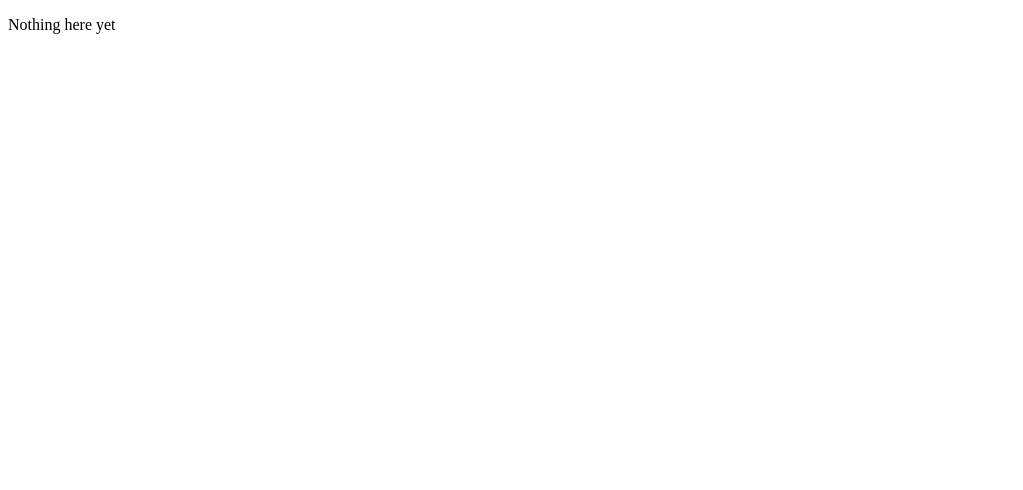
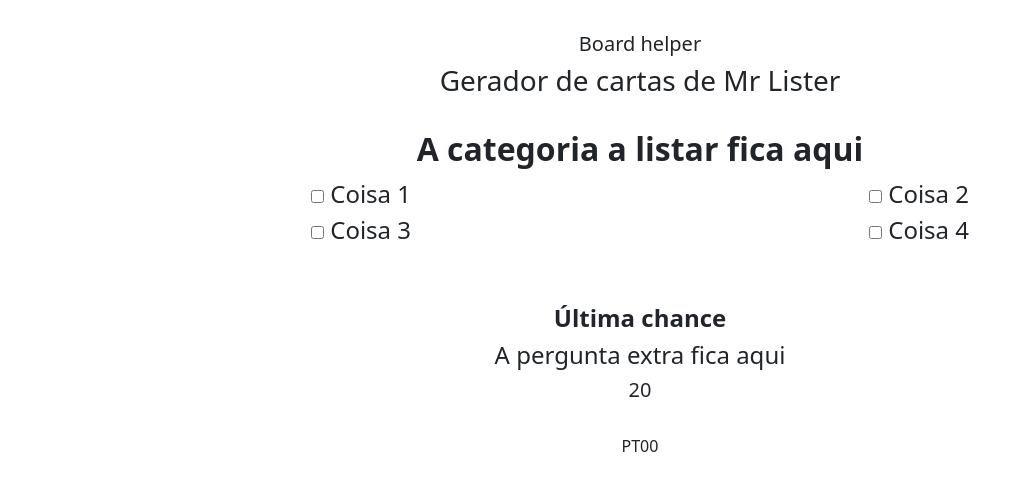
Before and after one commit to MMNeto06/.board_helper, a plain HTML site: page mrlister.html in a window 1280 px wide. Shown: the whole page, without its empty margins (0-1023 px from the left). Drawn offline with nearby package versions, Linux system fonts and the light colour scheme.

Commit message:
mr lister layout
tmb com json inicial

```diff
--- a/mrlister.html
+++ b/mrlister.html
@@ -4,8 +4,76 @@
     <meta charset="UTF-8">
     <meta name="viewport" content="width=device-width, initial-scale=1.0">
     <title>MrLister Card Generator</title>
+    <link href="https://cdnjs.cloudflare.com/ajax/libs/twitter-bootstrap/5.3.3/css/bootstrap.min.css" rel="stylesheet" />
+    <link href="https://cdnjs.cloudflare.com/ajax/libs/font-awesome/4.7.0/css/font-awesome.min.css" rel="stylesheet" />
+    <link href="stylesheet.css" rel="stylesheet" />
 </head>
 <body>
-    <p>Nothing here yet</p>
+    <div class="container text-center pt-3 mt-3">
+        <h5>Board helper</h5>
+        <h3>Gerador de cartas de Mr Lister</h3>
+        <br/>
+
+        <div class="form-group container">
+            <h4 id="question" style="font-size: xx-large;"><b>A categoria a listar fica aqui</b></h4>
+            <div class="row" id="answers">
+
+                <div class="checkbox col-md-6">
+                    <label style="font-size: x-large;">
+                        <fieldset class="form-inline">
+                            <input type="checkbox"/>
+                            Coisa 1
+                        </fieldset>
+                    </label>
+                </div>
+
+                <div class="checkbox col-md-6">
+                    <label style="font-size: x-large;">
+                        <fieldset class="form-inline">
+                            <input type="checkbox" />
+                            Coisa 2
+                        </fieldset>
+                    </label>
+                </div>
+
+                <div class="checkbox col-md-6">
+                    <label style="font-size: x-large;">
+                        <fieldset class="form-inline">
+                            <input type="checkbox" />
+                            Coisa 3
+                        </fieldset>
+                    </label>
+                </div>
+
+                <div class="checkbox col-md-6">
+                    <label style="font-size: x-large;">
+                        <fieldset class="form-inline">
+                            <input type="checkbox" />
+                            Coisa 4
+                        </fieldset>
+                    </label>
+                </div>
+
+            </div>
+        </div>
+
+        <br/>
+
+        <div class="container pt-3 mt-3">
+            <h4><b>Última chance</b></h4>
+            <h4 id="extraQuestion"> A pergunta extra fica aqui</h4>
+            <h5 id="extraAnswer">20</h5>
+        </div>
+
+        <p class="pt-3 mt-3 id="cardID">PT00</p>
+
+    </div>
+
+
+    <script src="https://cdnjs.cloudflare.com/ajax/libs/twitter-bootstrap/5.3.3/js/bootstrap.bundle.min.js"></script>
+    <script src="https://cdnjs.cloudflare.com/ajax/libs/jquery/3.1.0/jquery.min.js"></script>
+    <script src="https://cdnjs.cloudflare.com/ajax/libs/knockout/3.5.1/knockout-latest.min.js"></script>
+    <script src="https://cdnjs.cloudflare.com/ajax/libs/jqueryui/1.13.2/jquery-ui.min.js"></script>
+    <script src="mrlister.js"></script>
 </body>
 </html>
```
Also changed, not shown: mrlister.json (added, +39 -0 lines), mrlister.js (added).
